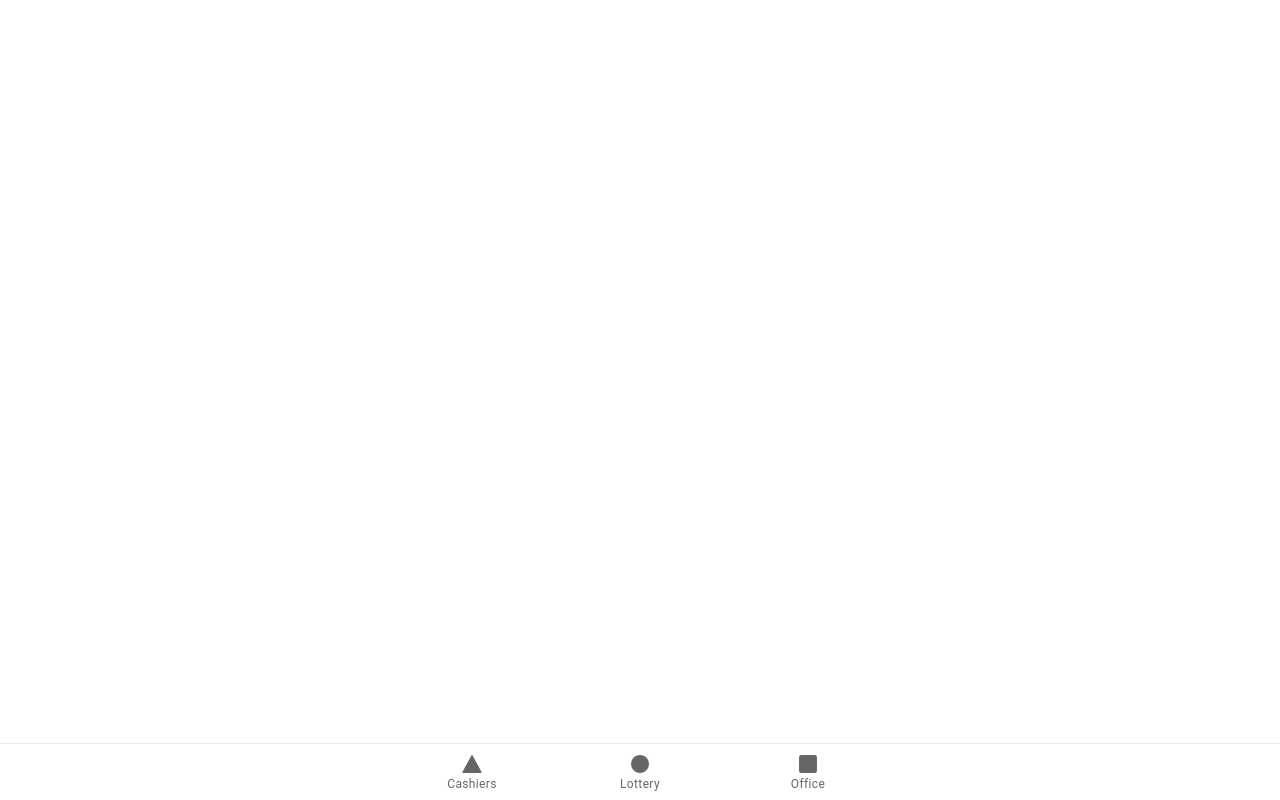
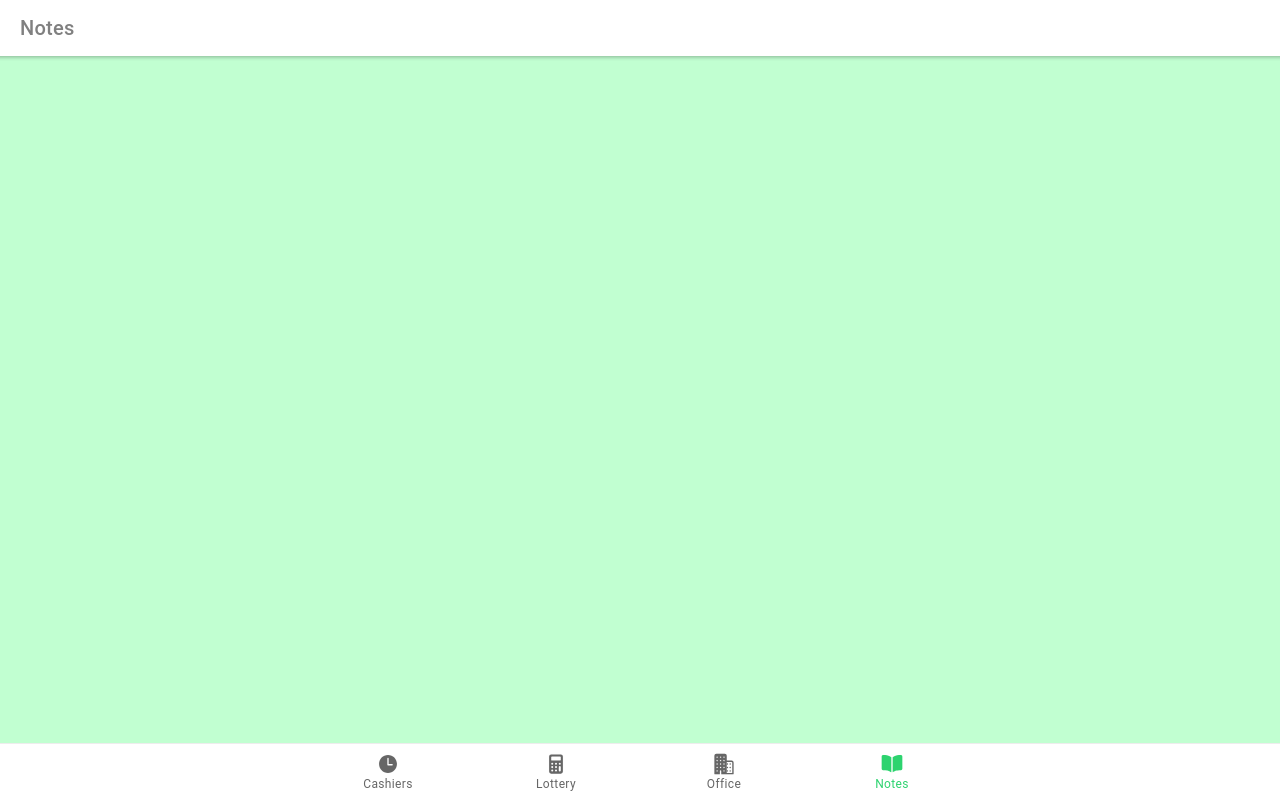
Before and after one commit to mp17017/scheduling-application, a React (Create React App) app: page /tab4 in a window 1280 px wide. Built offline with nearby package versions, Linux system fonts and the light colour scheme.

Commit message:
0.24 Updated tab icons and added a new tab labelled notes.

```diff
--- a/src/App.tsx
+++ b/src/App.tsx
@@ -9,10 +9,11 @@ import {
   IonTabs,
 } from '@ionic/react';
 import { IonReactRouter } from '@ionic/react-router';
-import { ellipse, square, triangle } from 'ionicons/icons';
+import { ellipse, square, triangle, book, calculator, time, business } from 'ionicons/icons';
 import Tab1 from './pages/Tab1';
 import Tab2 from './pages/Tab2';
 import Tab3 from './pages/Tab3';
+import Tab4 from './pages/Tab4';
 
 /* Core CSS required for Ionic components to work properly */
 import '@ionic/react/css/core.css';
@@ -47,22 +48,29 @@ const App: React.FC = () => (
           <Route path="/tab3">
             <Tab3 />
           </Route>
+          <Route path="/tab4">
+            <Tab4 />
+          </Route>
           <Route exact path="/">
             <Redirect to="/tab1" />
           </Route>
         </IonRouterOutlet>
         <IonTabBar slot="bottom">
           <IonTabButton tab="tab1" href="/tab1">
-            <IonIcon icon={triangle} />
+            <IonIcon icon={time} />
             <IonLabel>Cashiers</IonLabel>
           </IonTabButton>
           <IonTabButton tab="tab2" href="/tab2">
-            <IonIcon icon={ellipse} />
+            <IonIcon icon={calculator} />
             <IonLabel>Lottery</IonLabel>
           </IonTabButton>
           <IonTabButton tab="tab3" href="/tab3">
-            <IonIcon icon={square} />
+            <IonIcon icon={business} />
             <IonLabel>Office</IonLabel>
+          </IonTabButton>
+          <IonTabButton tab="tab4" href="/tab4">
+            <IonIcon icon={book} />
+            <IonLabel>Notes</IonLabel>
           </IonTabButton>
         </IonTabBar>
       </IonTabs>
--- /dev/null
+++ b/src/pages/Tab4.css
@@ -0,0 +1,21 @@
+.content4{
+    --background: #c1ffd1;
+    --color: black;
+  }
+
+.input4{
+    height: 30px;
+    line-height: 0px;
+    --color: black;
+  }
+
+  .titlefont4{
+    --color: grey;
+
+}
+
+  .textback4{
+    --background:white;
+    background:white;
+
+}
--- /dev/null
+++ b/src/pages/Tab4.tsx
@@ -0,0 +1,32 @@
+import React from 'react';
+import { IonContent, IonHeader, IonPage,  IonTitle, IonLabel, IonToolbar, IonInput, IonCheckbox, IonItem, IonButton, IonTextarea, IonGrid, IonRow, IonCol, IonModal, IonItemGroup, IonItemDivider, IonSegment} from '@ionic/react';
+import './Tab4.css';
+import { forceUpdate } from 'ionicons/dist/types/stencil-public-runtime';
+
+const Tab4: React.FC = () => {
+
+
+
+
+
+
+
+  return (
+
+    <IonPage>
+      <IonHeader>
+        <IonToolbar class='textback4'>
+          <IonTitle class='titlefont4'>Notes</IonTitle>
+        </IonToolbar>
+      </IonHeader>
+      <IonContent class='content4' fullscreen>
+
+      </IonContent>
+    </IonPage>
+  );
+
+};
+
+
+
+export default Tab4;
```
